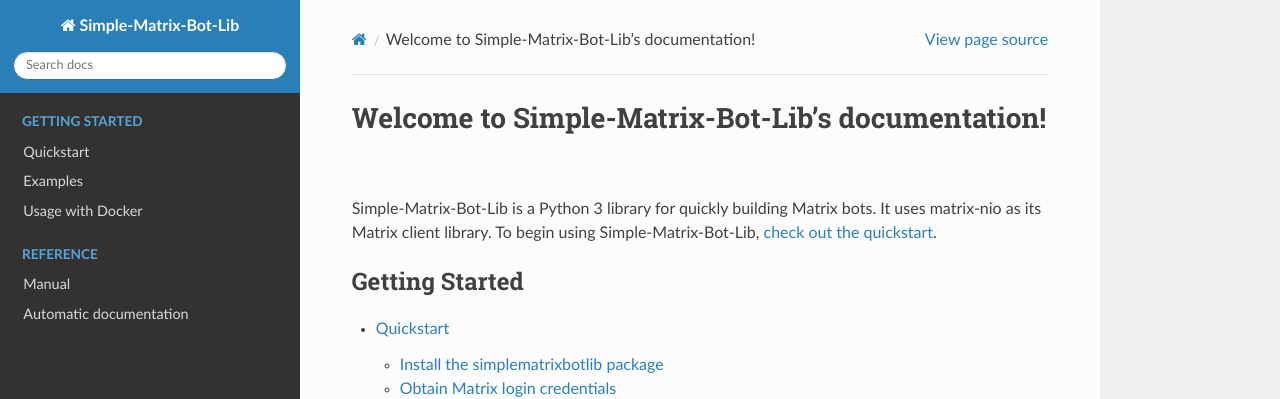
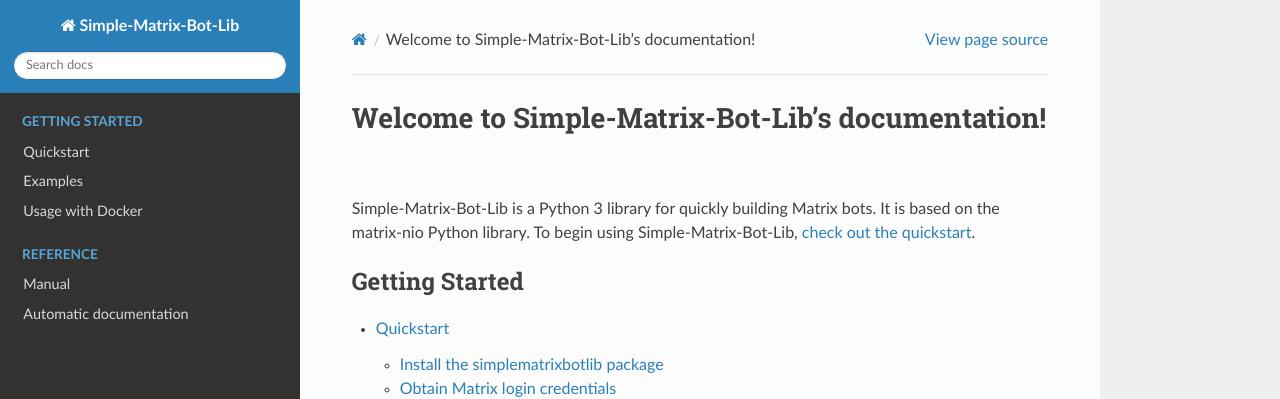
Before and after one commit to imbev/simplematrixbotlib, a Sphinx documentation site: the page built from doc/index.rst, in a window 1280 px wide and 1346 px high. Shown: the top 399 px of the window. Built offline with Sphinx 7.4.7 and the Read the Docs theme 2.0.0, drawn with Linux system fonts in a browser that asks for light colours.

Commit message:
Improve text in index in docs

```diff
--- a/doc/index.rst
+++ b/doc/index.rst
@@ -5,7 +5,7 @@
 
 Welcome to Simple-Matrix-Bot-Lib's documentation!
 =================================================
-Simple-Matrix-Bot-Lib is a Python 3 library for quickly building Matrix bots. It uses matrix-nio as its Matrix client library. To begin using Simple-Matrix-Bot-Lib, :ref:`check out the quickstart <quickstart>`.
+Simple-Matrix-Bot-Lib is a Python 3 library for quickly building Matrix bots. It is based on the matrix-nio Python library. To begin using Simple-Matrix-Bot-Lib, :ref:`check out the quickstart <quickstart>`.
 
 .. toctree::
    :maxdepth: 2
```
